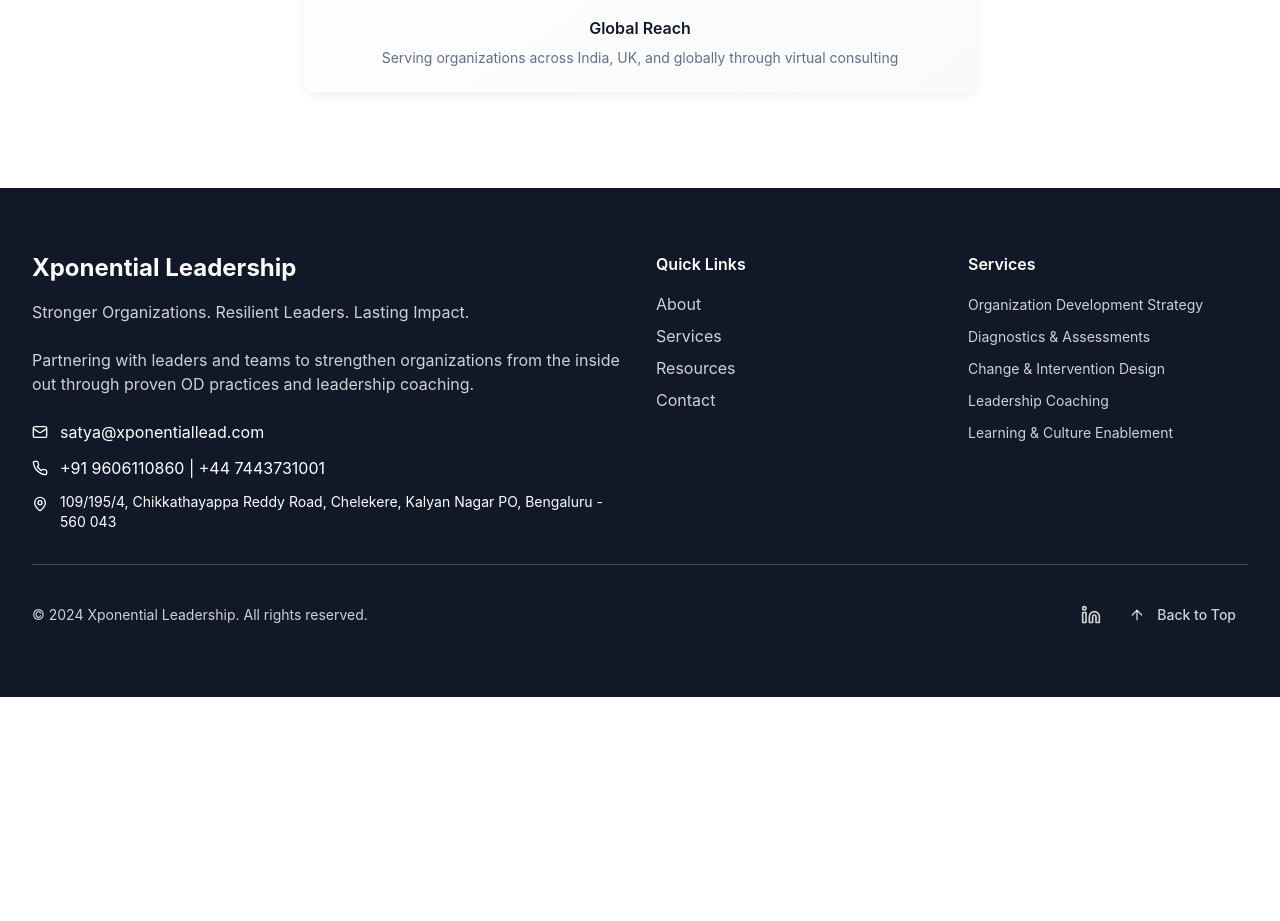
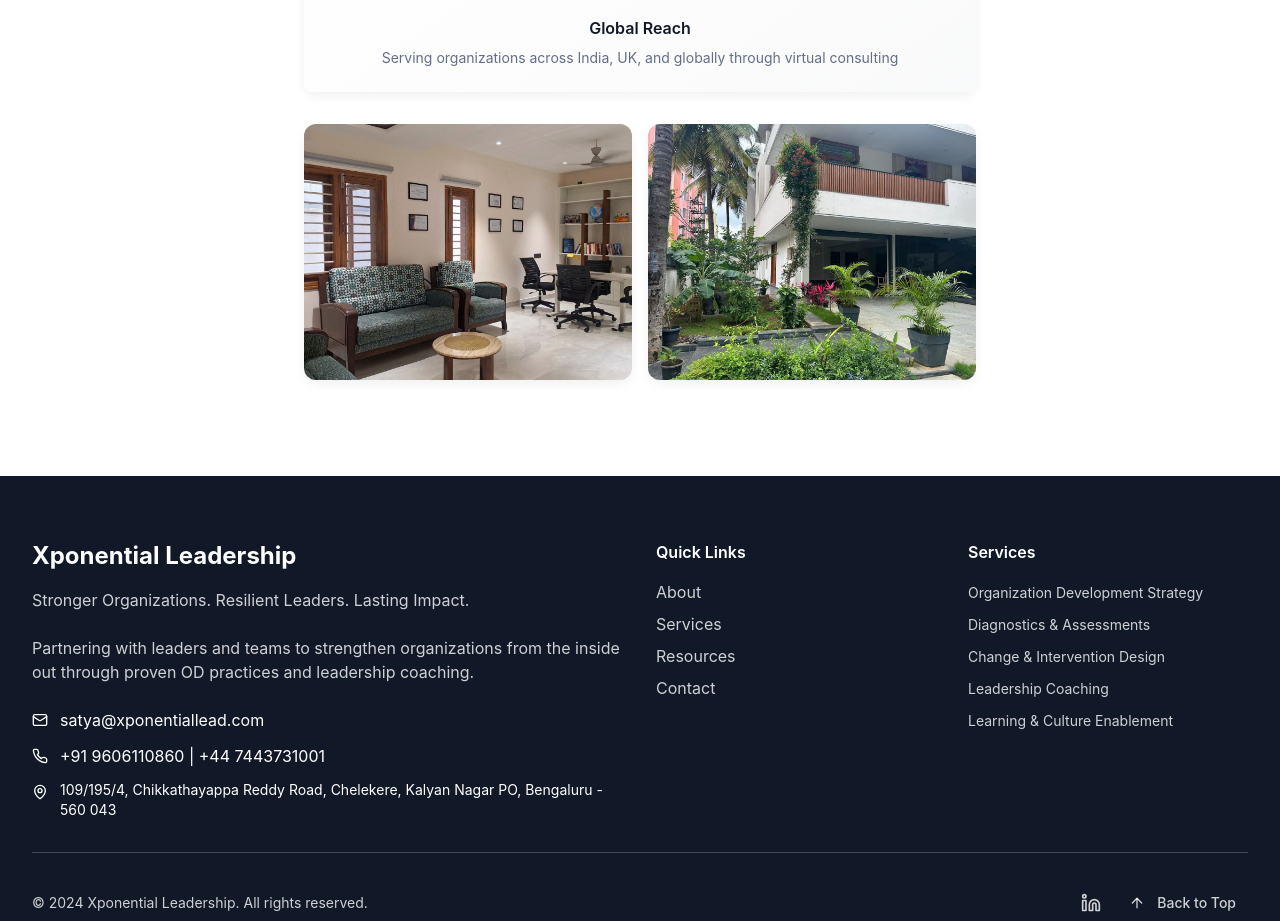
Before and after one commit to RaagTosh2007/xponentialleadership, a React (Vite) app: page / in a window 1280 px wide. Shown: the part 5934-6855 px from the top of the page. Before the commit the page ends 6631 px from the top, so only its background shows below. Built offline with nearby package versions, Linux system fonts and the light colour scheme.

Commit message:
Add image to Get in Touch

```diff
--- a/src/components/Contact.tsx
+++ b/src/components/Contact.tsx
@@ -5,6 +5,8 @@ import {
   MapPin,
   Globe
 } from "lucide-react";
+import officeView from "@/assets/office-view.jpg";
+import officeEntrance from "@/assets/office-entrance.jpg";
 
 const Contact = () => {
   const contactInfo = [
@@ -77,6 +79,23 @@ const Contact = () => {
                 </p>
               </CardContent>
             </Card>
+
+            <div className="grid grid-cols-1 sm:grid-cols-2 gap-4 mt-8">
+              <div className="rounded-xl overflow-hidden shadow-soft">
+                <img
+                  src={officeView}
+                  alt="Office interior workspace"
+                  className="w-full h-64 object-cover"
+                />
+              </div>
+              <div className="rounded-xl overflow-hidden shadow-soft">
+                <img
+                  src={officeEntrance}
+                  alt="Office entrance with garden"
+                  className="w-full h-64 object-cover"
+                />
+              </div>
+            </div>
           </div>
         </div>
       </div>
```
Also changed, not shown: src/assets/office-entrance.jpg (added), src/assets/office-view.jpg (added).
